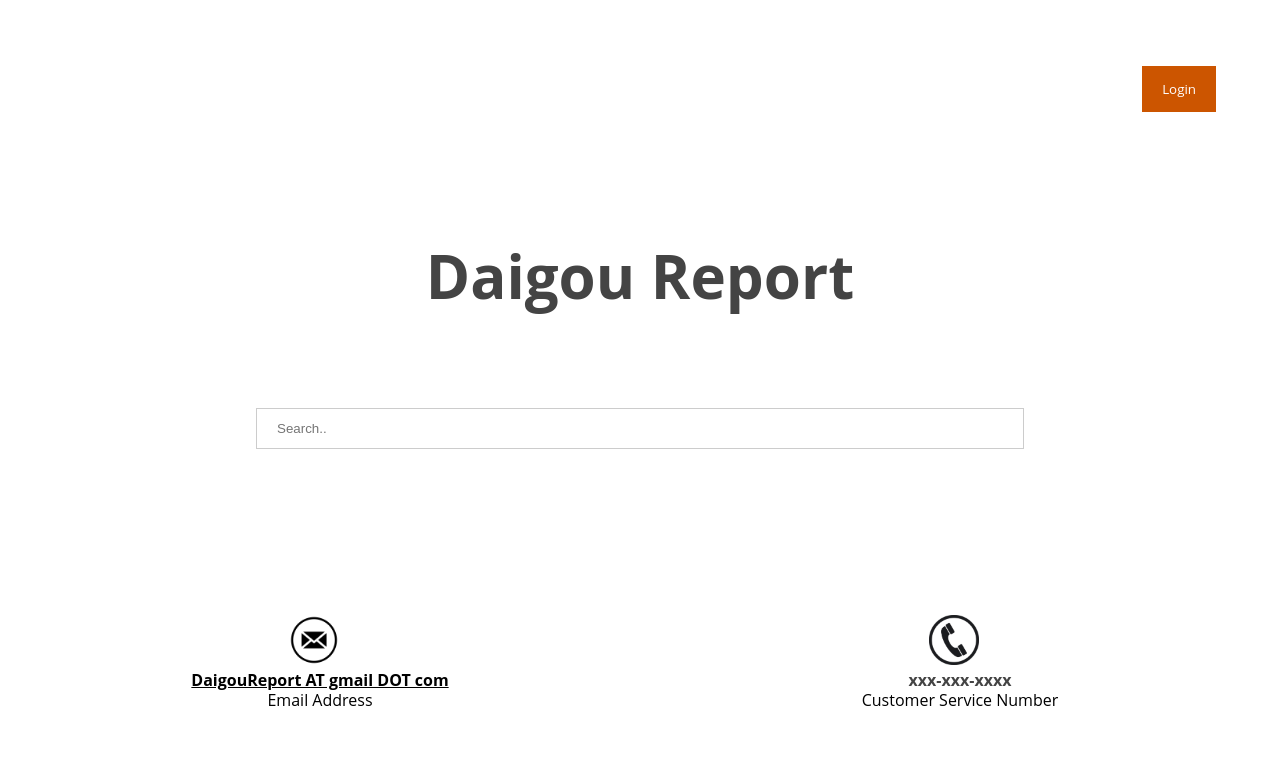
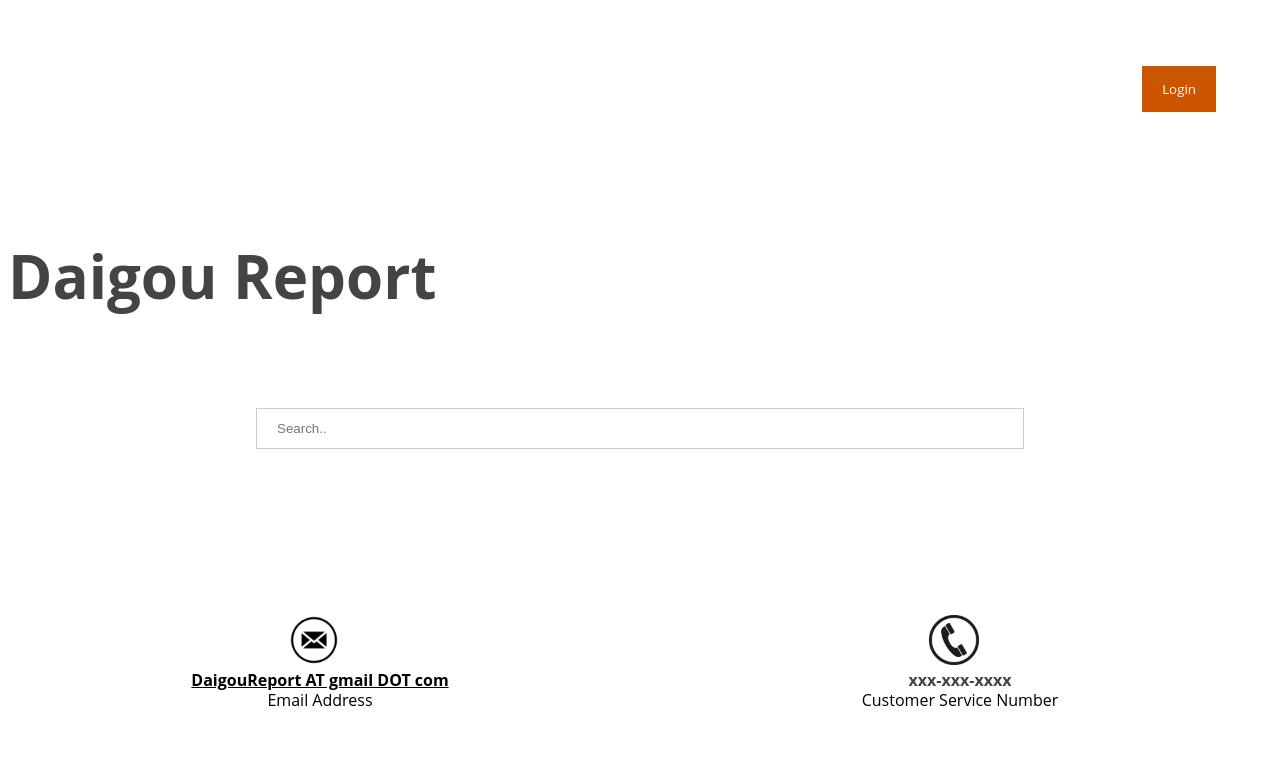
Before and after one commit to agudeveloper/daigoureport.github.io, a PHP site: page / in a window 1280 px wide. Shown: the top 775 px of the page. Run offline with PHP 8.4, Linux system fonts and the light colour scheme.

Commit message:
Update main.css

```diff
--- a/styles/main.css
+++ b/styles/main.css
@@ -47,9 +47,6 @@ small, p.small {margin: 0; font-size: 0.875em; line-height: 1.714285714285714285
 	position: absolute;
 	text-align:center;
 	top: 30%;
-  right: 0%;
-  left: 0%;
-  bottom:0%;
 }
 
 .item-box{
```
